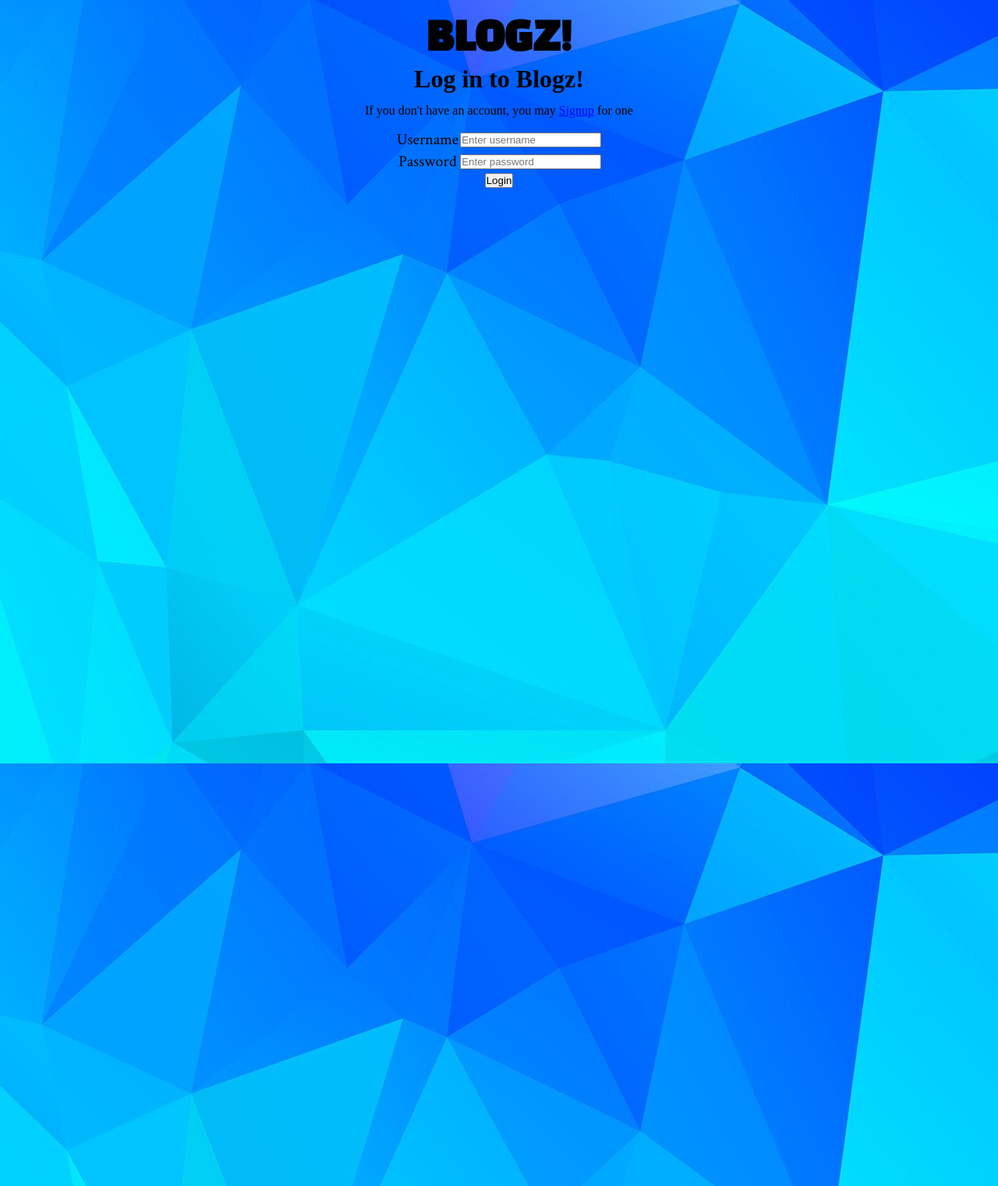
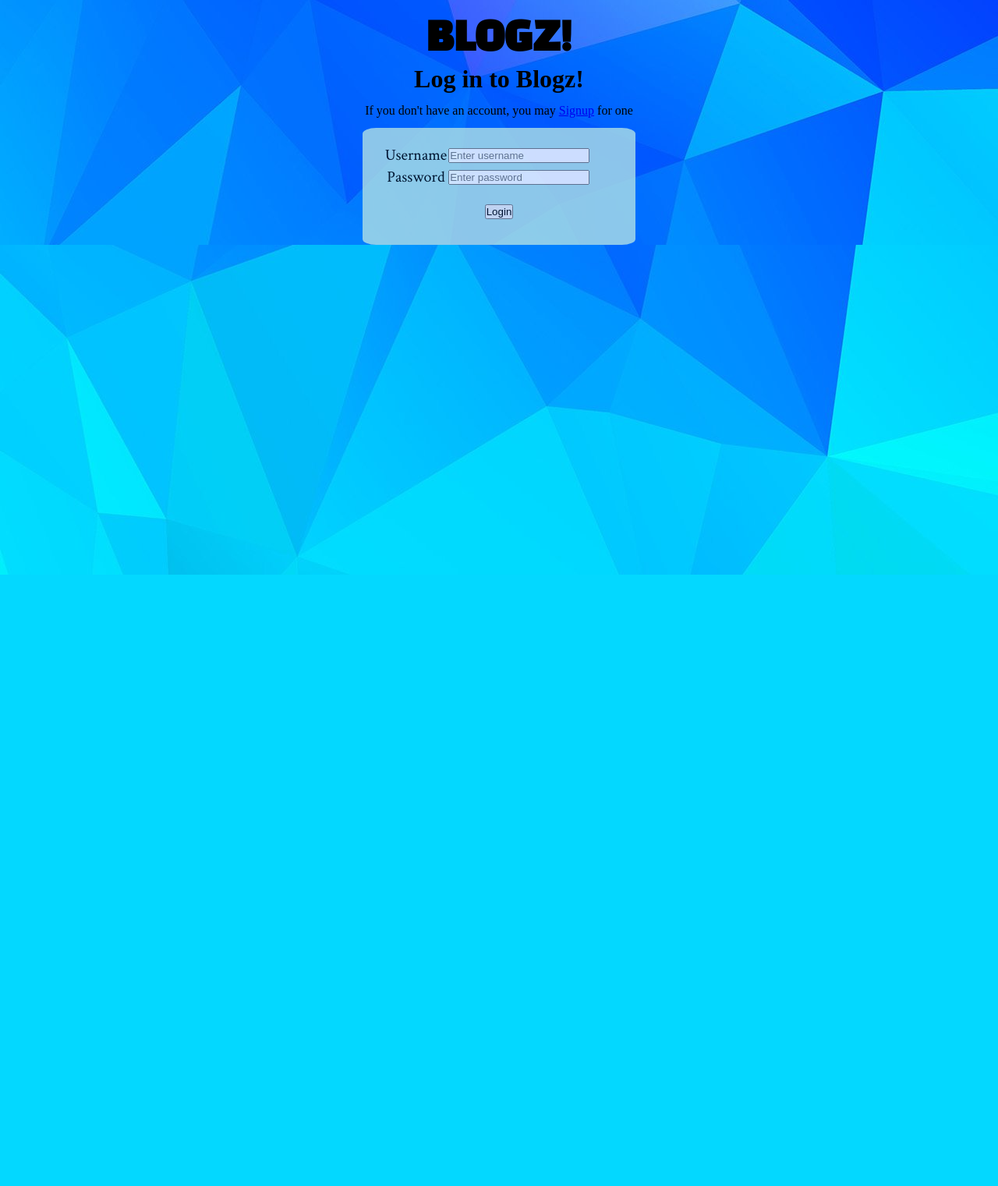
Before and after one commit to JulyWalls/Blogz, a Flask app: page /login in a window 1280 px wide. Shown: the part 63-1584 px from the top of the page at 78% size. After the commit the page ends 800 px from the top, so only its background shows below. Run offline with Flask 2, Linux system fonts and the light colour scheme.

Commit message:
Making the login form look nicer

```diff
--- a/static/styles/style.css
+++ b/static/styles/style.css
@@ -28,7 +28,7 @@ p {
 
 form {
     text-align: center;
-    padding-bottom: 100%;
+    margin: 0 auto;
 }
 
 nav {
@@ -138,3 +138,19 @@ ul {
 .user:hover {
     color: purple;
 }
+
+.login-box {
+    width: 350px;
+    height: 150px;
+    margin: 0 auto;
+    background-color: powderblue;
+    border-radius: 5%;
+    opacity: 0.8;
+}
+
+table {
+    margin: 10 20px;
+    padding: 20px;
+    padding-right: 50px
+
+}
--- a/templates/login.html
+++ b/templates/login.html
@@ -3,6 +3,7 @@
 {% block content %}
 <h1>Log in to Blogz!</h1>
 <p>If you don't have an account, you may <a href="/signup">Signup</a> for one</p>
+<div class="login-box">
     <form action="/login" method="post">
         <table>
             <tr>
@@ -20,4 +21,5 @@
         </table>
         <input type="submit" value="Login">
     </form>
+</div>
 {% endblock %}
```
Lines whose indentation alone changed are shown as unchanged.
